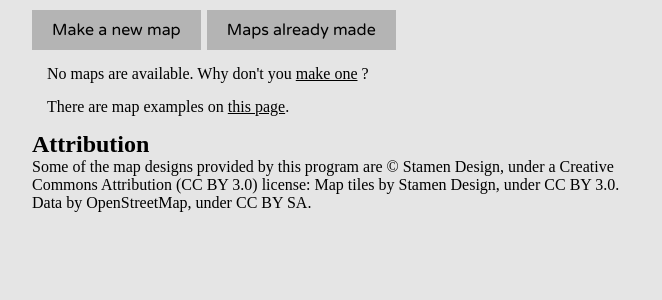
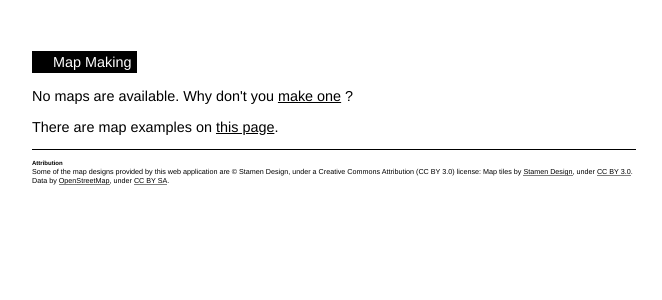
Before and after one commit to galvanic/MapGift, a Flask app: page /archive in a window 1280 px wide. Shown: the top 300 px of the page, without its empty margins (306-968 px from the left). Run offline with Flask 2, Linux system fonts and the light colour scheme; data that the repository does not hold is empty; some libraries are stand-ins or nearby versions.

Commit message:
Change CSS a lot: the form is now sitting on the map, actually looks fairly decent aesthetically. Hide the buttons depending on context. Implement a context-processor to give the bucket name to all templates. Fix the environment variables to get them in local development and get them in a consistent way.

```diff
--- a/mapapp/__init__.py
+++ b/mapapp/__init__.py
@@ -7,7 +7,11 @@ app = Flask(__name__)
 
 ### Database stuff
 
-app.config['SQLALCHEMY_DATABASE_URI'] = os.environ['DATABASE_URL']
+app.config['SQLALCHEMY_DATABASE_URI'] = os.environ.get('DATABASE_URL')
+try:
+	app.config['DEBUG'] = os.environ.get('HEROKU_DEBUG_STATUS')
+except:
+	app.config['DEBUG'] = False
 
 from models import db
 
--- a/mapapp/routes.py
+++ b/mapapp/routes.py
@@ -76,6 +76,13 @@ def shutdown_session(exception=None):
     db.session.remove()
 
 
+@app.context_processor
+def values_for_all_templates():
+    return dict(
+        bucket_name = AWS_BUCKET_NAME,
+        )
+
+
 ###
 ### controllers: main pages
 ###
@@ -96,7 +103,6 @@ def archive():
 
     return render_template('archive.html',
             map_list    = update_map_list()[0],
-            bucket_name = AWS_BUCKET_NAME
             )
 
 
@@ -157,6 +163,4 @@ def detail(map_id):
 
     ## get map object from the database
     m = db.session.query(Map).filter(Map.id == map_id).one()
-    return render_template('detail.html',
-            map         = m,
-            bucket_name = AWS_BUCKET_NAME)
+    return render_template('detail.html', map = m)
--- a/mapapp/static/css/style.css
+++ b/mapapp/static/css/style.css
@@ -1,29 +1,27 @@
 /*
-Color theme: grey;
-darkest: rgb(115,115,115);
-dark: rgb(180,180,180);
-light: rgb(229,229,229);
-lighter: rgb(242,242,242);
-
 600=1*3*2-2*3*2-7*2-x*3
 568/3=190
+
+WhiteSmoke
+PlantationWhite
+WeddingVeil
+gray99
 */
 
-
-/*Heavy, not recommended to keep this, only use for development*/
-* {
-	margin: 0;
-	padding: 0;
-}
+/* GENERAL */
 
 body {
-	background-color: rgb(229,229,229);
+	font-size: 0.9em;
+	background-color: WeddingVeil;
 	width: 604px;
 	margin: auto;
-	padding-top: 10px;
+	padding-top: 50px;
+	font-family: Helvetica, sans-serif;
 }
 
 ul, ol {
+	margin: 0;
+	padding: 0;
 	list-style: none;
 }
 
@@ -32,38 +30,44 @@ a {
 	text-decoration: none;
 }
 
+div#content a, footer a {
+	text-decoration: underline;
+}
 
+/* THE BLACK LABEL STYLE */
+
+header li a, form > ul > li > ul> li > label {
+	background-color: black;
+	color: white;
+	display: inline-block;
+	padding: 2px 5px 2px 20px;
+	margin: 1px;
+}
+
+/* MENU BAR */
+
+header li a {
+	margin-left: 0px;
+	border: 1px solid black;
+}
+
+header ul {
+	margin-bottom: 1px;
+}
 
 header li {
 	display: inline-block;
-	padding: 10px 0px;
-	margin-right: 2px; // remember that there's a default space of 4px already
+	margin-right: -2px;
 }
 
-header li a, header li li a {
-	padding: 10px 20px;
-	font-family: 'Varela Round', sans-serif;
-}
-
-/*Main menu links*/
-header li a {
-	background-color: rgb(180,180,180);
-}
-
-/*Sub links to maps of specific places*/
-header li li a, header li li {
-	background-color: rgb(180,180,180);
-	color: rgb(242,242,242);
-	display: none;
-}
-
-
+/* MAIN CONTENT */
 
 div#map {
-	margin-top: -6px;
-	border: 2px solid rgb(180,180,180);
+	border: 1px solid black;
 	width: 600px;
 	height: 400px;
+	position: absolute;
+	z-index: -1;
 }
 
 /*These are the images in the Archive*/
@@ -71,11 +75,15 @@ div#map {
 	width: 300px;
 	height: 200px;
 	border: solid black 1px;
-	margin: 0px 3px 3px 0;
+	margin: 0px 1px 2px 0;
 	padding: 2px;
 }
 
-div#content ol > li {
+#content > ol {
+	width: 650px;
+}
+
+#content ol > li {
 	display: inline-block;
 }
 
@@ -86,89 +94,51 @@ div#content ol > li {
 	padding: 3px;
 }
 
+#content h1 {
+	display: none;
+}
+
 /*This is so that details of the images don't appear on the archive page*/
 ol li li:not(.img) {
 	display: none;
 }
 
-/*Hiding this because title is only a set of coordinates for the moment*/
-#content h1 {
+/* THE FORM ELEMENTS (index page only) */
+
+form {
+	position: relative;
+}
+
+form > ul > li, form input[type=submit] {
+	position: absolute;
+}
+
+form > ul > li.design {
+	/*width: 1px;*/
+}
+
+form li.where {
+	top: 332px;
+	width: 1px;
+}
+
+form li.design {
+	text-align: right;
+	top: 4px;
+	right: 2px;
+}
+
+form li.placemarks {
+	top: 402px;
+	left: -1px;
+}
+
+form li.zoom {
 	display: none;
 }
 
-
-
-#content {
-	margin: 6px -30px 0 0;
-}
-
-div#content a {
-	text-decoration: underline;
-}
-
-div#content p {
-	margin: 15px;
-}
-
-
-
-form {
-	margin-top: 6px;
-	font-family: 'Varela Round', sans-serif;
-	position: relative;
-	width: 600px;
-	height: 180px;
-	border: rgb(180,180,180) solid 2px;
-}
-
-form > ul > li {
-	background-color: rgb(200,200,200);
-	position: absolute;
-	display: inline-block;
-	width: 200px;
-	height: 130px;
-}
-
+/* Titles of the sections (where, design, etc) */
 form .label {
-	font-size: 1.4em;
-	background-color: rgb(180,180,180);
-	padding: 10px 20px;
-}
-
-form li.design {
-	left: 200px;
-}
-
-form li.placemarks {
-	left: 400px;
-}
-
-form input[type=submit] {
-	width: 600px;
-	height: 50px;
-	font-size: 1.2em;
-	font-family: 'Varela Round', sans-serif;
-	position: absolute;
-	top: 130px;
-	left: 0px;
-	background-color: rgb(180,180,180);
-	z-index: 2;
-}
-
-form li ul {
-	padding-left: 20px;
-	padding-top: 10px;
-}
-
-form input[type=radio] {
-	display: none;
-}
-
-input[type=radio]:checked + label {
-	color: rgb(242,242,242);
-}
-
-form li.zoom {
 	display: none;
 }
 
@@ -176,10 +146,55 @@ form input[type=text] {
 	display: none;
 }
 
+form input[type=submit] {
+	top: -26px;
+	right: 0px;
+	padding: 2px 5px 2px 20px;
+	font-size: 0.9em;
+	background-color: white;
+	border: solid 1px black;
+}
 
+/* radio button trick */
+form input[type=radio] {
+	display: none;
+}
+input[type=radio]:checked + label {
+	color: red;
+}
+
+/* "Get coordinates" button for debug */
 form input[type=button] {
 	position: absolute;
-	top: 95px;
-	left: 420px;
-	/*display: none; // for debug*/
+	top: 402px;
+	right: 0;
 }
+
+/* FOOTER */
+
+footer {
+	font-size: 0.5em;
+	border-top: 1px solid black;
+}
+
+footer h5 {
+	margin: 10px 0 -6px 0;
+}
+
+/* Underline trick */
+footer a {
+	text-decoration: none;
+	position: relative;
+}
+footer a:after {
+    content: '';
+
+    width: 100%;
+    position: absolute;
+    left: 0;
+    bottom: 0px;
+
+    border-width: 0 0 1px;
+    border-style: solid;
+    border-color: gray;
+}
--- a/mapapp/templates/base.html
+++ b/mapapp/templates/base.html
@@ -2,8 +2,6 @@
 <html lang="en">
 <head>
   <script src="//ajax.googleapis.com/ajax/libs/jquery/1.10.2/jquery.min.js"></script>
-  <link href='https://fonts.googleapis.com/css?family=Cookie' rel='stylesheet' type='text/css'>
-  <link href='https://fonts.googleapis.com/css?family=Varela+Round' rel='stylesheet' type='text/css'>
   <link rel="stylesheet" type="text/css" href="{{ url_for('static', filename='css/style.css') }}" />
   <title>{% block title %}{% endblock %}</title>
 
@@ -13,29 +11,30 @@
 </head>
 
 <body>
+
   <header>
     <ul>
-      <li><a href="{{ url_for('index') }}">Make a new map</a></li>
-      <li><a href="{{ url_for('archive') }}">Maps already made</a>
-        <ul>
-          <li>London</li>
-          <li>Paris</li>
-          <li>Stockholm</li>
-        </ul>
-      </li>
-      <!-- Oooh could filter maps in archive by location -->
+      {% if request.path != url_for('index') and request.path != '/' %}
+      <li><a href="{{ url_for('index') }}">Map Making</a></li>
+      {% endif %}
+      {% if request.path != url_for('archive') %}
+      <li><a href="{{ url_for('archive') }}">Map Archive</a></li>
+      {% endif %}
     </ul>
   </header>
 
   <div id="content">{% block content %}{% endblock %}</div>
 
+  {% if request.path != url_for('index') and request.path != '/' %}
   <footer>
-    <h2>Attribution</h2>
+    <h5>Attribution</h5>
     <p>
-      Some of the map designs provided by this program are © Stamen Design, under a Creative Commons Attribution (CC BY 3.0) license:
+      Some of the map designs provided by this web application are © Stamen Design, under a Creative Commons Attribution (CC BY 3.0) license:
       Map tiles by <a href="http://stamen.com">Stamen Design</a>, under <a href="http://creativecommons.org/licenses/by/3.0">CC BY 3.0</a>.
       Data by <a href="http://openstreetmap.org">OpenStreetMap</a>, under <a href="http://creativecommons.org/licenses/by-sa/3.0">CC BY SA</a>.
     </p>
   </footer>
+  {% endif %}
+
 </body>
 </html>
--- a/runserver.py
+++ b/runserver.py
@@ -8,4 +8,4 @@ from mapapp import app
 if __name__ == "__main__":
 
     port = int(os.environ.get('PORT', 5000))
-    app.run(host='0.0.0.0', port=port, debug=True)
+    app.run(host='0.0.0.0', port=port)
```
Also changed, not shown: mapapp/templates/index.html (+8 -6 lines), README.md.
